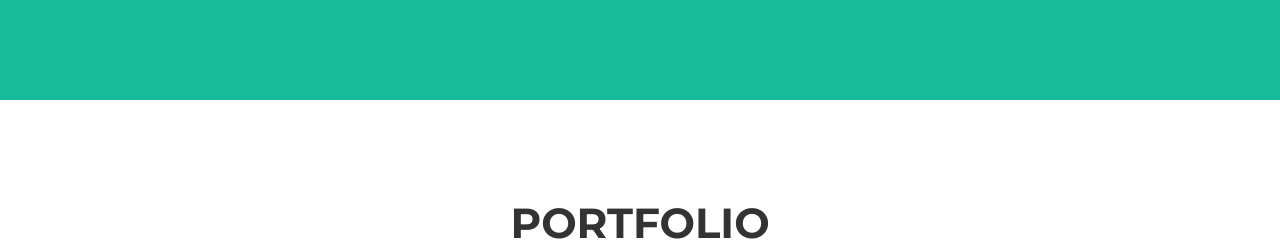
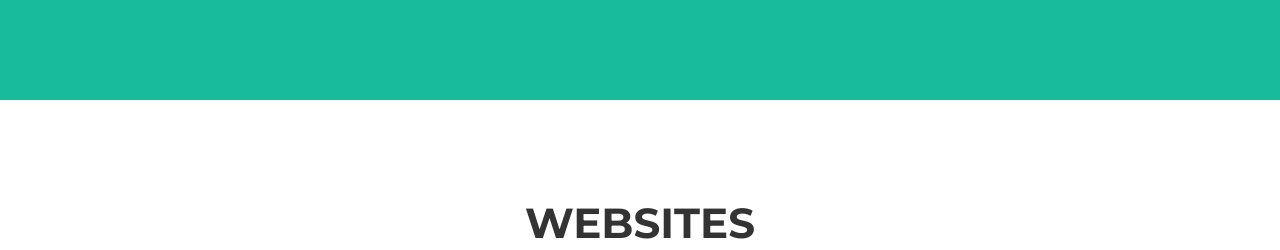
Before and after one commit to specialforceclan/olermovencer, a website: page index.html in a window 1280 px wide. Shown: the part 550-800 px from the top of the page. Drawn offline with nearby package versions, Linux system fonts and the light colour scheme.

Commit message:
Update index.html

```diff
--- a/index.html
+++ b/index.html
@@ -87,7 +87,7 @@
         <div class="container">
             <div class="row">
                 <div class="col-lg-12 text-center">
-                    <h2>Portfolio</h2>
+                    <h2>Websites</h2>
                     <hr class="star-primary">
                 </div>
             </div>
```
